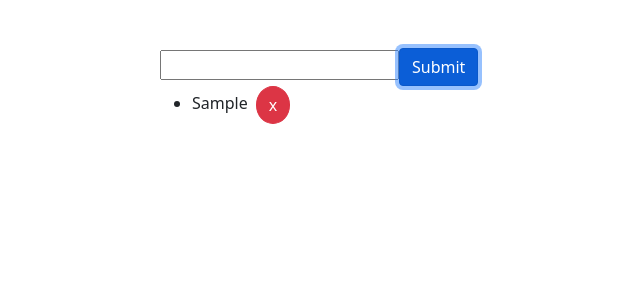
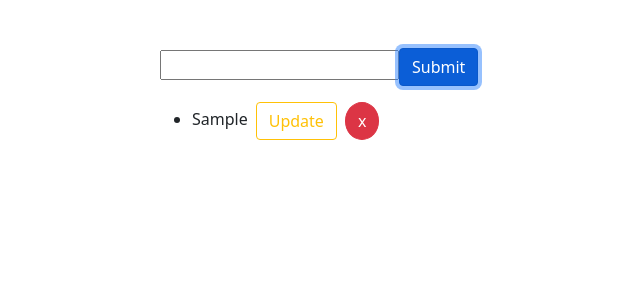
Before and after one commit to ryann254/Redux-Typescript-Test, a React (Create React App) app: page / in a window 1280 px wide. Both pictures are taken after typing "Sample" into the empty fields and a click on the button "Submit". Shown: the top 300 px of the page, without its empty margins (160-800 px from the left). Built offline with nearby package versions, Linux system fonts and the light colour scheme.

Commit message:
feat: Tried updating a todo

```diff
--- a/src/components/todos.tsx
+++ b/src/components/todos.tsx
@@ -9,12 +9,13 @@ interface TodoInt {
     done: boolean
 }
 
-function Todo({ value, handleDelete }: { value: TodoInt, handleDelete: Function }) {
+function Todo({ value, handleDelete, handleUpdate }: { value: TodoInt, handleDelete: Function, handleUpdate: Function }) {
 
     return (
-        <ul>
+        <ul className='mt-3'>
             <li>
                 <span className='me-2'>{value.content}</span>
+                <button type='button' className='btn btn-outline-warning me-2' onClick={(e) => handleUpdate(e, value)}>Update</button>
                 <button type='button' className='btn btn-danger rounded-circle' onClick={(e) => handleDelete(e, value.id)}>x</button>
             </li>
         </ul>
@@ -41,6 +42,13 @@ export function Todos(props: ITodosProps) {
         const newTodos = createTodo.filter(todo => todo.id !== value)
         setCreateTodo(newTodos)
     }
+
+    const handleUpdate = (evt: React.MouseEvent, value: TodoInt) => {
+        evt.preventDefault()
+        // Add the value to the input.
+        setTodo(value)
+        // Then update it in the todos.
+    }
     return (
         <div className='col-6 mt-5 mx-auto'>
             <form onSubmit={(e) => handleSubmit(e, todo)}>
@@ -48,7 +56,7 @@ export function Todos(props: ITodosProps) {
                 <button type='submit' className='btn btn-primary'>Submit</button>
             </form>
             {createTodo.length ? createTodo.map((todo, index) => (
-                <Todo value={todo} key={index} handleDelete={handleDelete} />
+                <Todo value={todo} key={index} handleDelete={handleDelete} handleUpdate={handleUpdate} />
             )) : null}
         </div>
     );
```
